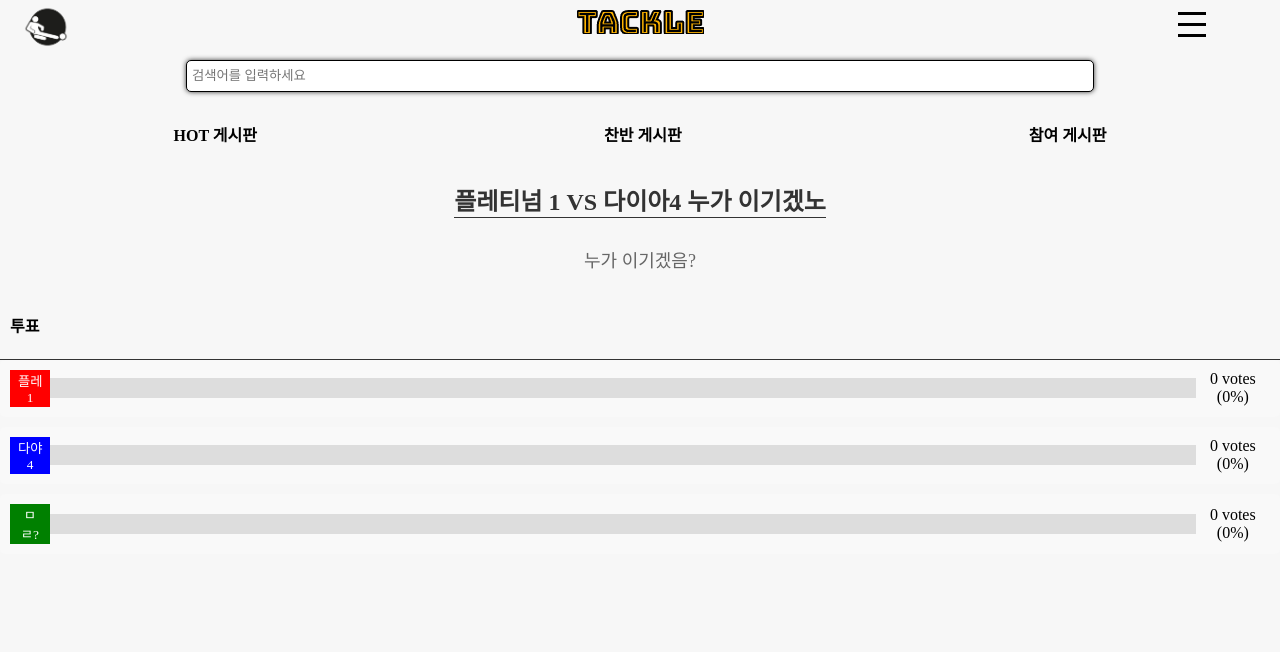
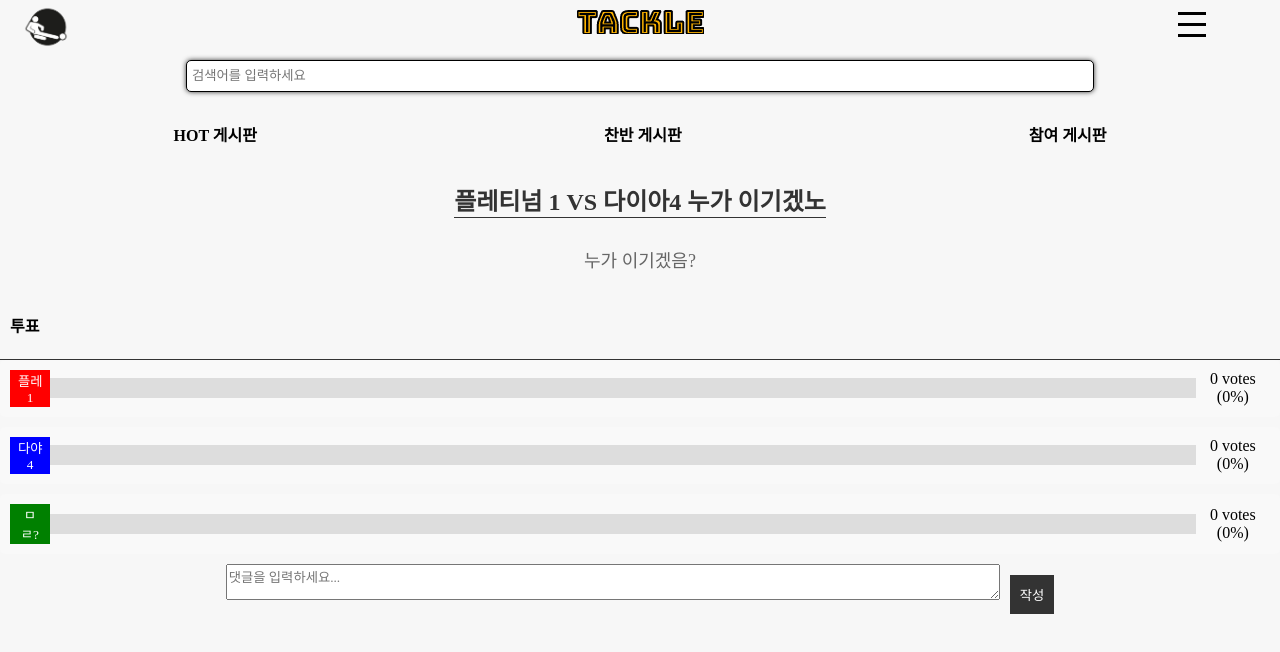
Before and after one commit to ejeonghun/react_tackle, a React (Create React App) app in the folder frontend/: page /vote/1 in a window 1280 px wide. Shown: the top 652 px of the page. Built offline with nearby package versions, Linux system fonts and the light colour scheme; a web font is replaced by a local one.

Commit message:
댓글 기능

```diff
--- a/frontend/src/component/Vote/Vote.css
+++ b/frontend/src/component/Vote/Vote.css
@@ -57,3 +57,32 @@
   .hr_bottom {
     border-bottom: #333 1px solid;
   }
+
+  .commentwrite{
+    margin-top: 10px;
+    width: 100%;
+    display: flex;
+    justify-content: center;
+  }
+
+  .vote-container form {
+    display: block;
+    width: 100%;
+  }
+
+  .vote-container textarea {
+    display: inline-block;
+    width:60%;
+    height:30px;
+    margin-right:10px; /* textarea와 button 사이의 간격 */
+  }
+
+  .vote-container button[type=submit]{
+    display: inline-block;
+     background-color:#333;
+     color:white;
+     border:none;
+     padding:10px;
+     cursor:pointer;
+     margin: 0 auto;
+  }
--- a/frontend/src/component/Vote/Vote.js
+++ b/frontend/src/component/Vote/Vote.js
@@ -3,7 +3,9 @@ import './Vote.css';
 
 function VotePage({ title, content, options }) {
   const [votes, setVotes] = useState(Array(options.length).fill(0));
-  const colors = ['red', 'blue', 'green', 'purple']; // 선택지에 따른 색상 배열
+  const [comment, setComment] = useState("");
+  const [commentsList, setCommentsList] = useState([]);
+  const colors = ['red', 'blue', 'green', 'purple'];
 
   const handleVote = (index) => {
     const newVotes = [...votes];
@@ -12,6 +14,20 @@ function VotePage({ title, content, options }) {
   };
 
   const totalVotes = votes.reduce((a,b) => a + b);
+
+  // 댓글 입력 핸들러
+  const handleCommentChange = (event) => {
+    setComment(event.target.value);
+  };
+
+  // 댓글 제출 핸들러
+  const handleCommentSubmit = (event) => {
+    event.preventDefault();
+    if(comment.trim() !== "") {
+      setCommentsList([...commentsList, comment]);
+      setComment("");
+    }
+  };
 
   return (
     <div className="vote-container">
@@ -37,6 +53,25 @@ function VotePage({ title, content, options }) {
           <span>{votes[index]} votes ({totalVotes > 0 ? Math.round((votes[index] / totalVotes) * 100) : 0}%)</span>
         </div>
       ))}
+
+      {/* 댓글 작성 폼 */}
+      <div className='commentwrite'>
+      <form onSubmit={handleCommentSubmit}>
+        <textarea value={comment} onChange={handleCommentChange} placeholder="댓글을 입력하세요..." />
+        <button type="submit">작성</button>
+      </form>
+      </div>
+
+      {/* 댓글 목록 */}
+      {commentsList.length > 0 && (
+        <>
+          <h4>댓글 목록</h4>
+          {commentsList.map((commentText,index)=>(
+            <p key={index}>{commentText}</p>
+          ))}
+        </>
+       )}
+
     </div>
 );
 }
```
